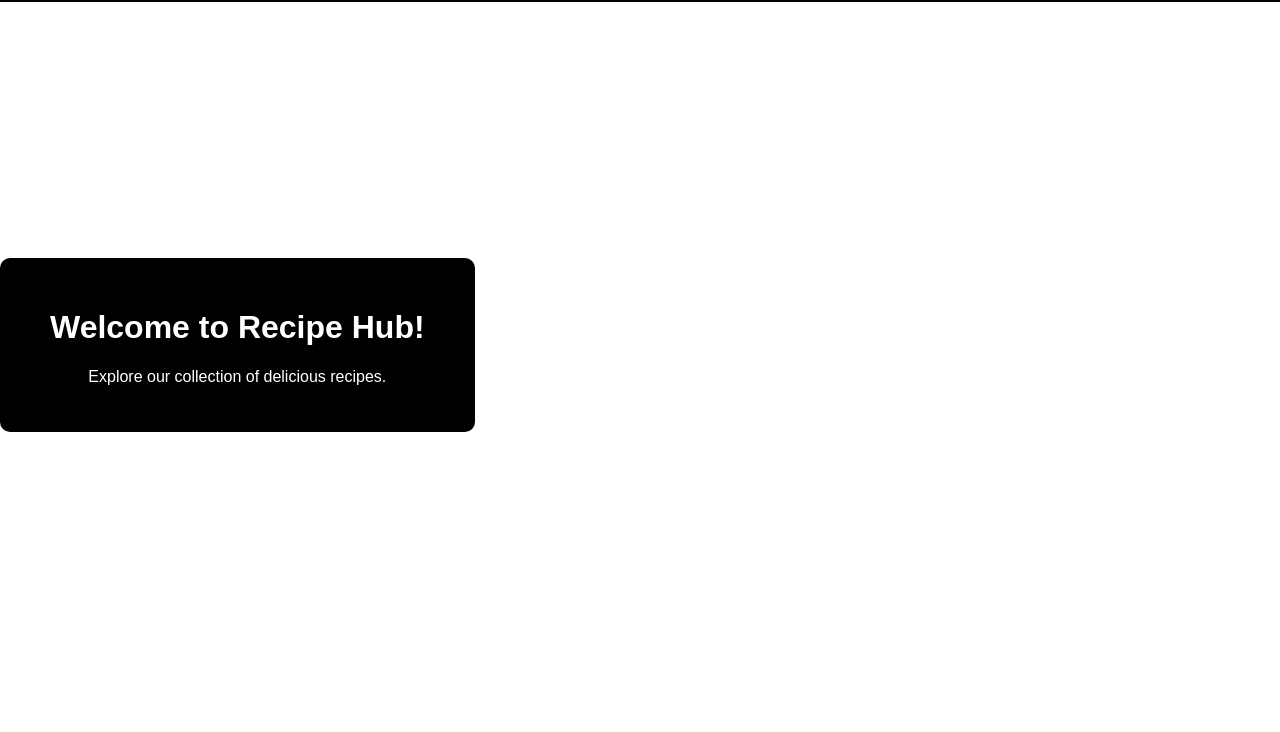
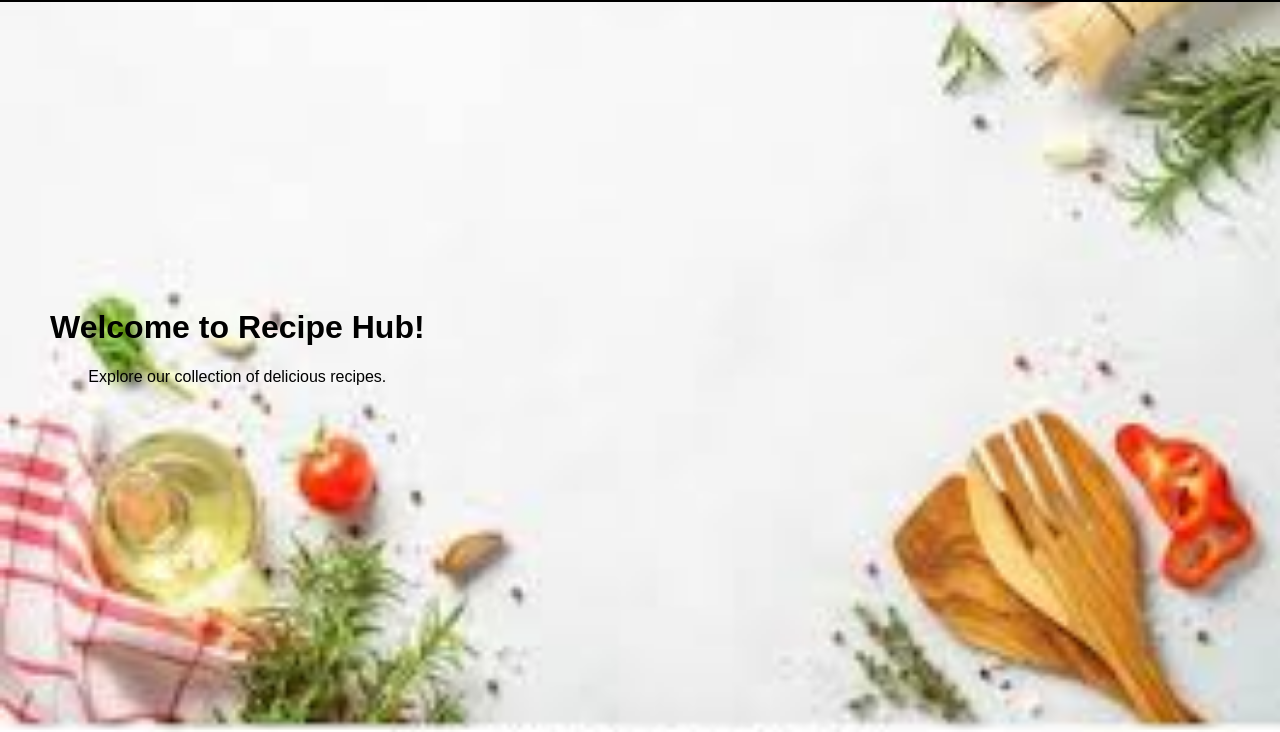
Before and after one commit to Inushi1014/Recip-Hub, a plain HTML site: page index.html in a window 1280 px wide. Shown: the part 68-800 px from the top of the page. Drawn offline with Linux system fonts and the light colour scheme.

Commit message:
rechanges index.html

```diff
--- a/index.html
+++ b/index.html
@@ -3,17 +3,17 @@
 <head>
   <title>Recipe Hub</title>
   <style>
-    /* Page background */
+
     body {
       margin: 0;
       font-family: Arial, sans-serif;
-      background-image: url('cover.jpeg');
+      background-image: url("cover.jpg");
       background-size: cover;
       background-position: center;
       color: white;
     }
 
-    /* Top bar styling */
+
     .topbar {
       display: flex;
       align-items: center;
@@ -22,7 +22,7 @@
       padding: 10px 30px;
     }
 
-    /* Logo and site name */
+
     .logo-container {
       display: flex;
       align-items: left;
@@ -39,6 +39,7 @@
       font-size: 24px;
       font-weight: bold;
       letter-spacing: 1px;
+      align-items:center;
     }
 
     /* Navigation bar */
@@ -57,8 +58,8 @@
     /* Center content on the page */
     .content {
       text-align: center;
+      color:black;
       margin-top: 20%;
-      background-color: black;
       display: inline-block;
       padding: 30px 50px;
       border-radius: 10px;
@@ -83,7 +84,7 @@
   <!-- Main content -->
   <div class="content">
     <h1>Welcome to Recipe Hub!</h1>
-    <p>Explore our collection of delicious recipes.</p>
+    <p> <b></b>Explore our collection of delicious recipes.</b></p>
   </div>
 </body>
 </html>
```
